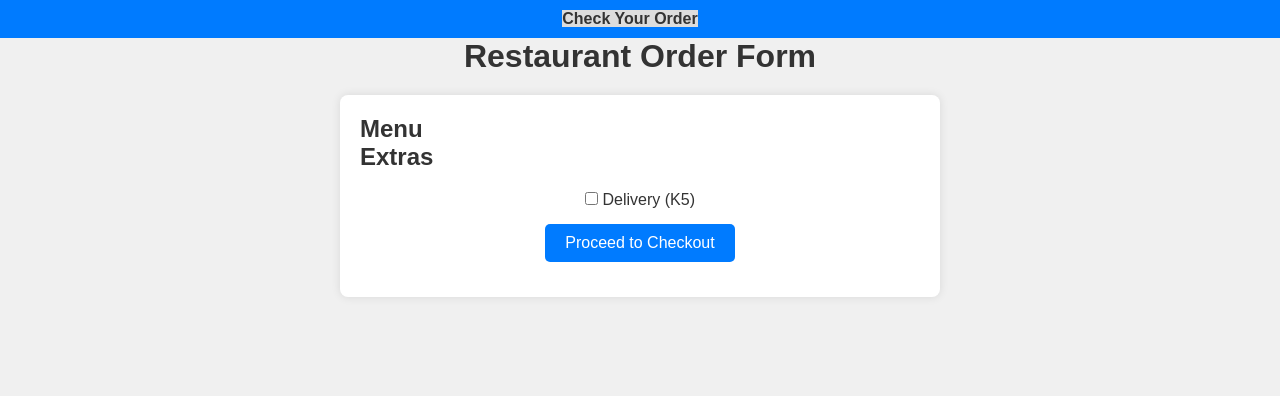
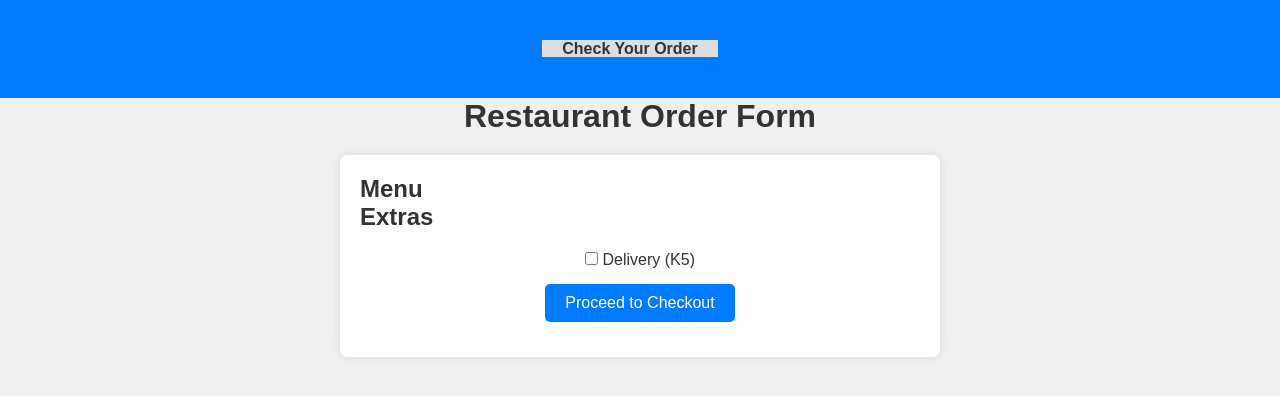
Before and after one commit to misheck12/restaurant-order-app, a website: page public/index.html in a window 1280 px wide. Drawn offline with Linux system fonts and the light colour scheme; no server answers.

Commit message:
Jun 21, 2024, 12:29 PM

```diff
--- a/public/stylesheet/index.css
+++ b/public/stylesheet/index.css
@@ -27,7 +27,7 @@ body {
     justify-content: center;
     background-color: #007bff;
     color: #fff;
-    padding: 10px;
+    padding: 40px;
 }
 
 .nav-bar ul {
@@ -43,11 +43,11 @@ body {
 }
 
 .nav-bar ul li a {
-    color: #fff;
     text-decoration: none;
     font-weight: bold;
     color: #333;
     font-size: medium;
+    padding: 20px;
 }
 
 .title {
```
